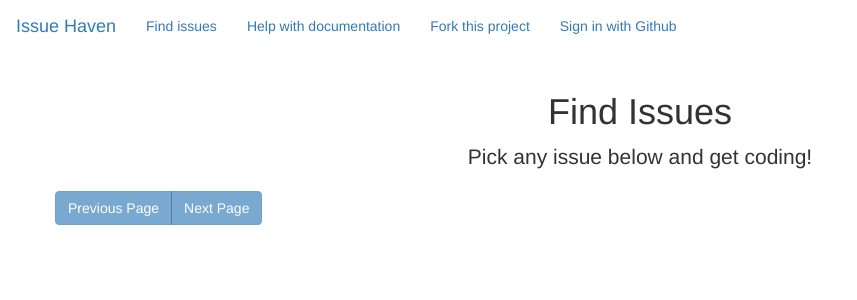
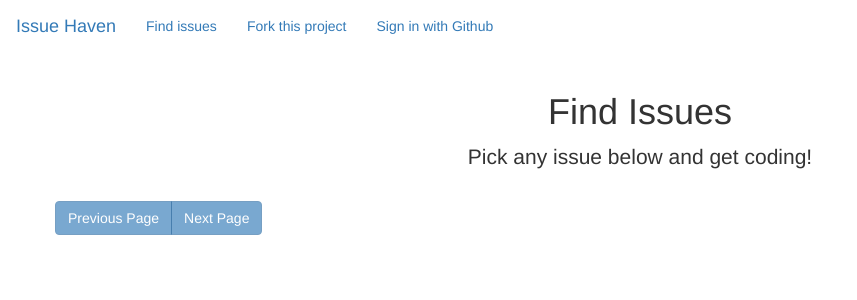
Before and after one commit to MattAlp/IssueHaven, a Flask app: page /issues/1 in a window 1280 px wide. Shown: the top 300 px of the page, without its empty margins (0-857 px from the left). Run offline with Flask 2, Linux system fonts and the light colour scheme; data that the repository does not hold is empty; some libraries are stand-ins or nearby versions.

Commit message:
Added margins css and url_for routing
Took 56 minutes

```diff
--- /dev/null
+++ b/server/static/addons.css
@@ -0,0 +1,13 @@
+.top5 { margin-top:5px; }
+.top7 { margin-top:7px; }
+.top10 { margin-top:10px; }
+.top15 { margin-top:15px; }
+.top17 { margin-top:17px; }
+.top30 { margin-top:30px; }
+
+.bottom5 { margin-bottom:5px; }
+.bottom7 { margin-bottom:7px; }
+.bottom10 { margin-bottom:10px; }
+.bottom15 { margin-bottom:15px; }
+.bottom17 { margin-bottom:17px; }
+.bottom30 { margin-bottom:30px; }
--- a/server/templates/index.jinja2
+++ b/server/templates/index.jinja2
@@ -7,8 +7,7 @@
         <a class="navbar-brand" href="#">Issue Haven</a>
         <div class="collapse navbar-collapse">
             <ul class="nav navbar-nav mr-auto">
-                <li><a href="/issues/1" class="nav-item nav-link">Find issues</a></li>
-                <li><a href="#" class="nav-item nav-link">Help with documentation</a></li>
+                <li><a href="{{ url_for("show_issues", page=1) }}" class="nav-item nav-link">Find issues</a></li>
             </ul>
             <ul class="nav navbar-nav">
                 <li><a href="https://github.com/MattAlp" class="nav-item nav-link"> Fork this project </a></li>
@@ -25,7 +24,7 @@
     <div class="container">
         <img src = "{{ url_for('static', filename='HeaderImageExplanation.png') }}" class = "img-responsive center-block">
         <div class="text-center">
-                    <a href="https://github.com" class="btn btn-success btn-lg" role="button">Sign in with Github</a>
+            <a href="https://github.com" class="btn btn-success btn-lg" role="button">Sign in with Github</a>
         </div>
     </div>
 {% endblock %}
--- a/server/templates/issues.jinja2
+++ b/server/templates/issues.jinja2
@@ -1,16 +1,21 @@
 {% extends "bootstrap/base.html" %}
+
 {% block title %}
     Find an issue
 {% endblock %}
 
+{% block styles %}
+{{super()}}
+<link rel="stylesheet"
+      href="{{url_for('static', filename='addons.css')}}">
+{% endblock %}
 
 {% block navbar %}
     <nav class="navbar navbar-expand-lg navbar-light bg-light">
-        <a class="navbar-brand" href="#">Issue Haven</a>
+        <a class="navbar-brand" href="/">Issue Haven</a>
         <div class="collapse navbar-collapse">
             <ul class="nav navbar-nav mr-auto">
-                <li><a href="/issues/1" class="nav-item nav-link">Find issues</a></li>
-                <li><a href="#" class="nav-item nav-link">Help with documentation</a></li>
+                <li><a href="{{ url_for("show_issues", page=1) }}" class="nav-item nav-link">Find issues</a></li>
             </ul>
             <ul class="nav navbar-nav">
                 <li><a href="https://github.com/MattAlp" class="nav-item nav-link"> Fork this project </a></li>
@@ -45,14 +50,14 @@
                     </div>
                 </div>
             {%  endfor %}
-            <div class="btn-group" role="group" aria-label="Previous/Next Page">
+            <div class="btn-group top10" role="group" aria-label="Previous/Next Page">
                 {% if issues.has_prev %}
-                    <button type="button" class="btn btn-primary">Previous Page</button>
+                    <a class="btn btn-primary" href={{ url_for("show_issues", page=issues.prev_num) }} role="button">Previous Page</a>
                 {% else %}
                     <button type="button" class="btn btn-primary" disabled>Previous Page</button>
                 {% endif %}
                 {% if issues.has_next %}
-                    <button type="button" class="btn btn-primary">Next Page</button>
+                    <a class="btn btn-primary" href={{ url_for("show_issues", page=issues.next_num) }} role="button">Next Page</a>
                 {% else %}
                     <button type="button" class="btn btn-primary" disabled>Next Page</button>
                 {% endif %}
```
